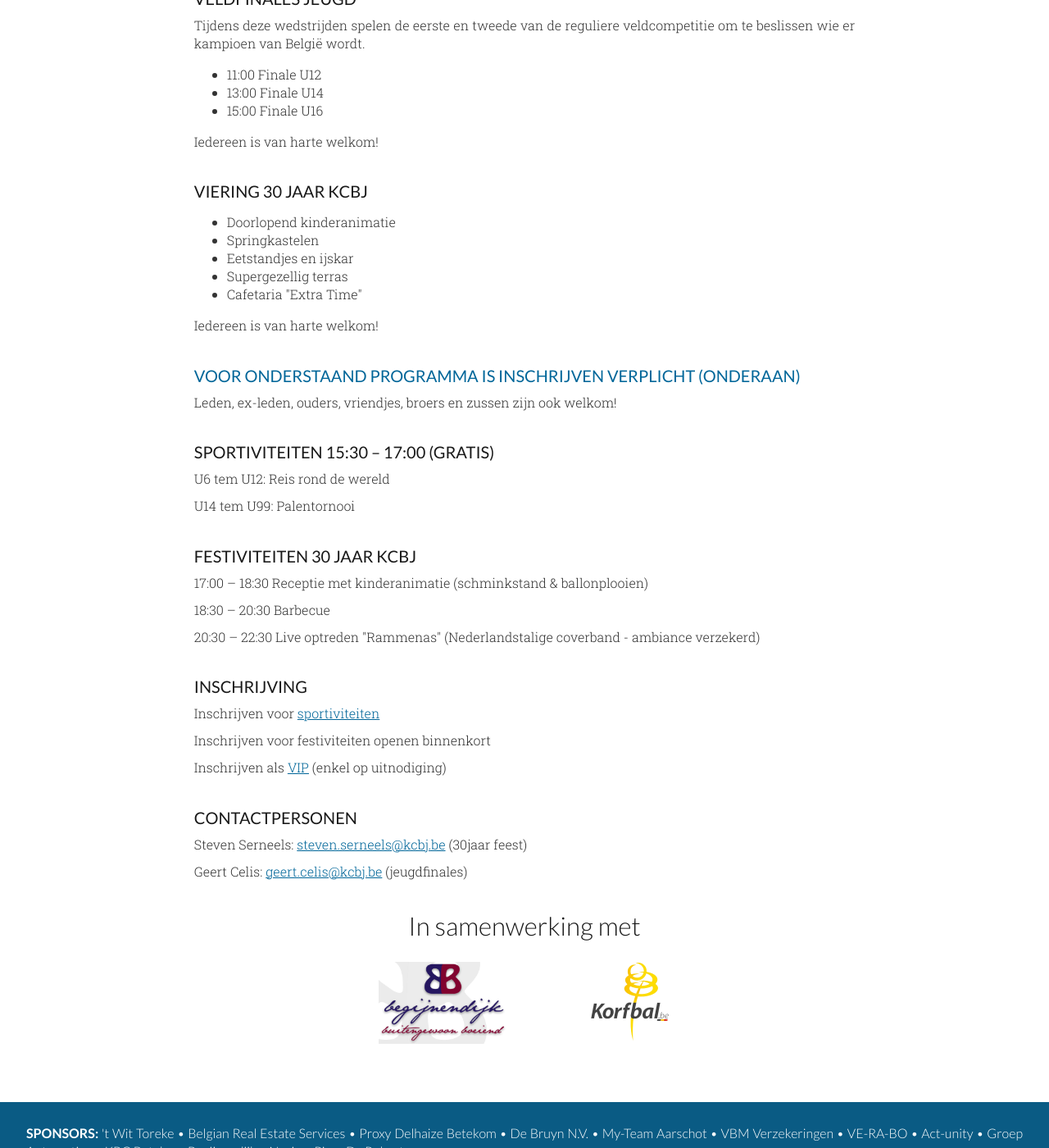
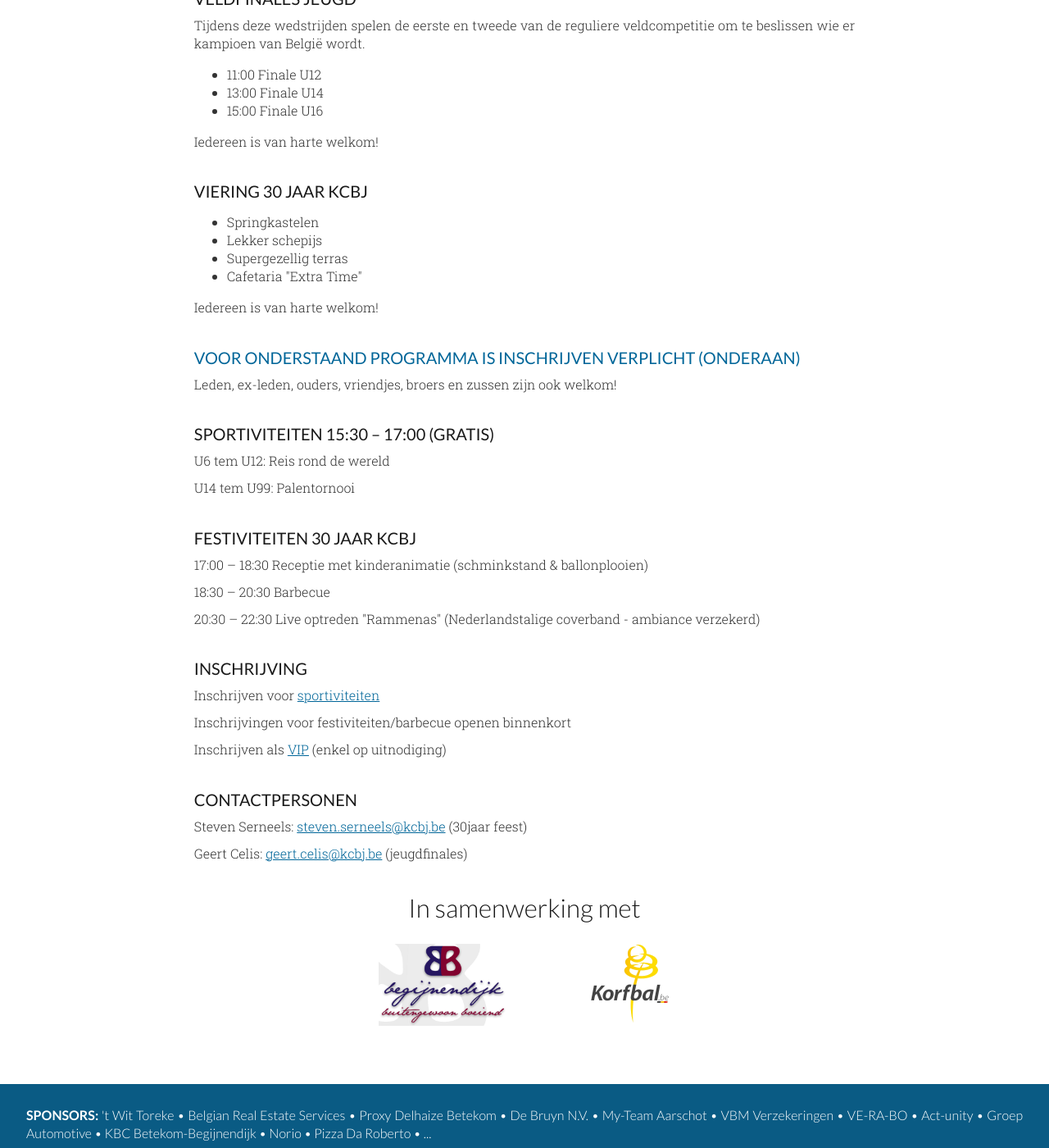
Before and after one commit to kcbj/kcbj.github.io, a Jekyll site: the page built from 30jaar/index.html, in a window 1280 px wide and 1400 px high, scrolled down 745 px. Shown: the whole window at 82% size. Built offline with Jekyll 4.4.1, drawn with Linux system fonts in a browser that asks for light colours; nearby versions of some CDN libraries.

Commit message:
Kleine aanpassingen aan 30jaar tekst

```diff
--- a/30jaar/index.html
+++ b/30jaar/index.html
@@ -29,9 +29,8 @@
 
       <h2>Viering 30 jaar KCBJ</h2>
       <ul>
-        <li>Doorlopend kinderanimatie</li>
         <li>Springkastelen</li>
-        <li>Eetstandjes en ijskar</li>
+        <li>Lekker schepijs</li>
         <li>Supergezellig terras</li>
         <li>Cafetaria "Extra Time"</li>
       </ul>
@@ -51,7 +50,7 @@
 
       <h2>Inschrijving</h2>
       <p>Inschrijven voor <a href="https://login.twizzit.com/v2/public/form/5ff71de9d878671a6770371bc1d58ec1">sportiviteiten</a></p>
-      <p>Inschrijven voor festiviteiten openen binnenkort</p>
+      <p>Inschrijvingen voor festiviteiten/barbecue openen binnenkort</p>
       <p>Inschrijven als <a href="https://login.twizzit.com/v2/public/form/aeadc43a45df33ef192a6c0d26a6f8e8">VIP</a> (enkel op uitnodiging)</p>
 
       <h2>Contactpersonen</h2>
```
